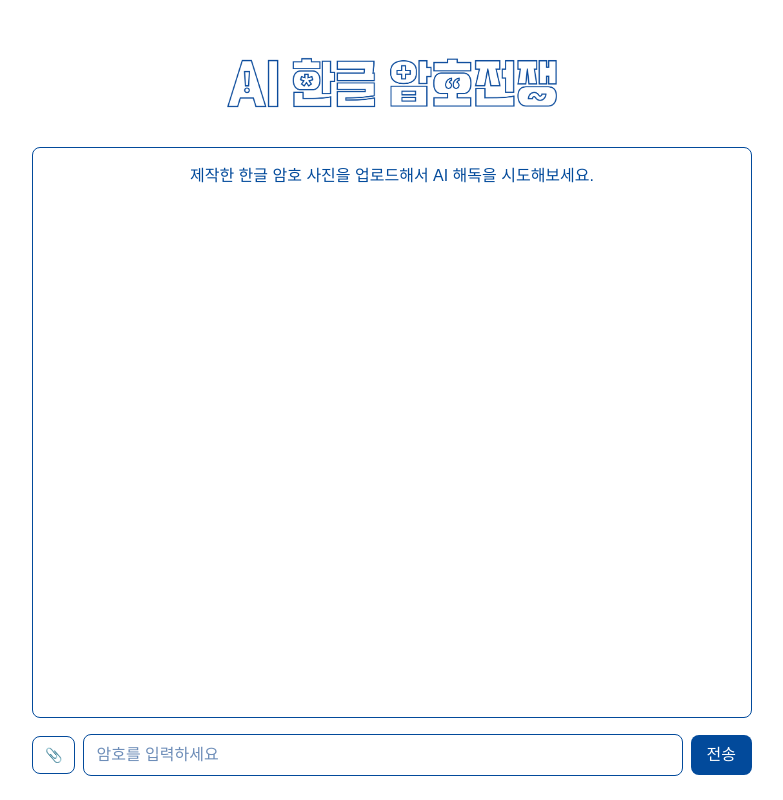
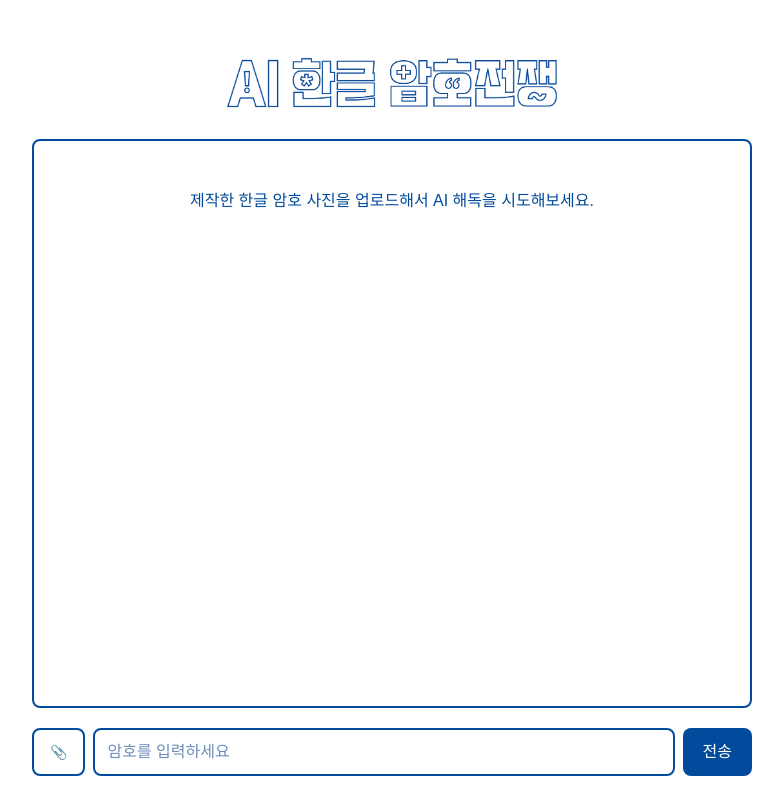
Before and after one commit to OOnsOng/grad_pj_gemini, a Next.js app: page / in a window 1280 px wide. Shown: the whole page, without its empty margins (248-1031 px from the left). Built offline with nearby package versions, Linux system fonts and the light colour scheme.

Commit message:
디자인 수정

```diff
--- a/app/page.tsx
+++ b/app/page.tsx
@@ -15,12 +15,14 @@ export default function Home() {
   const [loading, setLoading] = useState(false);
   const fileInputRef = useRef<HTMLInputElement | null>(null);
 
-  async function onSend() {
-    if (!input && !file) return;
-    if (file) {
+  async function onSend(selectedFile?: File) {
+    const activeFile = selectedFile || file;
+    if (!input && !activeFile) return;
+
+    if (activeFile) {
       const maxBytes = 6 * 1024 * 1024;
       const allowed = ['image/jpeg', 'image/png', 'image/webp'];
-      if (!allowed.includes(file.type)) {
+      if (!allowed.includes(activeFile.type)) {
         setMessages((m) => [
           ...m,
           {
@@ -30,7 +32,7 @@ export default function Home() {
         ]);
         return;
       }
-      if (file.size > maxBytes) {
+      if (activeFile.size > maxBytes) {
         setMessages((m) => [
           ...m,
           { role: 'model', content: '이미지 용량이 너무 큽니다. 최대 6MB.' },
@@ -38,14 +40,17 @@ export default function Home() {
         return;
       }
     }
+
     setLoading(true);
-    const imageBase64 = file ? await toBase64(file) : undefined;
-    const imageMimeType = file?.type;
+    const imageBase64 = activeFile ? await toBase64(activeFile) : undefined;
+    const imageMimeType = activeFile?.type;
 
     const userMsg: ChatMessage = {
       role: 'user',
       content: input,
-      imageUrl: imageBase64 ? URL.createObjectURL(file as File) : undefined,
+      imageUrl: imageBase64
+        ? URL.createObjectURL(activeFile as File)
+        : undefined,
     };
     setMessages((m) => [...m, userMsg]);
     setInput('');
@@ -66,6 +71,7 @@ export default function Home() {
         ],
       }),
     });
+
     const data = await res.json();
     if (!res.ok) {
       setMessages((m) => [
@@ -80,8 +86,8 @@ export default function Home() {
 
   return (
     <main className="flex flex-col h-screen mx-auto max-w-3xl p-4 sm:p-6 text-[#024a9b] bg-white">
-      {/* ✅ 로고 영역 (위 여백 포함) */}
-      <div className="flex justify-center mb-6 mt-6 shrink-0">
+      {/* ✅ 로고 */}
+      <div className="flex justify-center mb-4 mt-6 shrink-0">
         <Image
           src="/logo_big.png"
           alt="AI 한글 암호 전쟁 로고"
@@ -92,11 +98,11 @@ export default function Home() {
         />
       </div>
 
-      {/* ✅ 채팅 영역 (화면 남는 부분을 모두 채움) */}
+      {/* ✅ 채팅 영역 */}
       <div className="flex flex-col flex-grow space-y-3 sm:space-y-4 overflow-hidden">
-        <div className="flex-grow border border-[#024a9b] rounded-lg p-3 sm:p-4 overflow-y-auto bg-white">
+        <div className="flex-grow border-[2px] border-[#024a9b] rounded-lg p-3 sm:p-4 overflow-y-auto bg-white mb-4 sm:mb-5">
           {messages.length === 0 && (
-            <p className="text-[#024a9b] text-sm sm:text-base text-center">
+            <p className="text-[#024a9b] text-sm sm:text-base text-center mt-8">
               제작한 한글 암호 사진을 업로드해서 AI 해독을 시도해보세요.
             </p>
           )}
@@ -130,17 +136,23 @@ export default function Home() {
           </div>
         </div>
 
-        {/* ✅ 입력 영역 (하단 고정 느낌) */}
-        <div className="flex items-center gap-2 w-full shrink-0">
+        {/* ✅ 입력 영역 */}
+        <div className="flex items-stretch gap-2 w-full shrink-0">
           {/* 파일 선택 버튼 */}
-          <label className="flex items-center justify-center bg-white border border-[#024a9b] rounded-lg px-3 py-2 text-sm cursor-pointer whitespace-nowrap flex-shrink-0 hover:bg-[#f0f6ff] transition text-[#024a9b]">
+          <label className="flex items-center justify-center bg-white border-[2px] border-[#024a9b] rounded-lg px-4 text-sm cursor-pointer whitespace-nowrap flex-shrink-0 hover:bg-[#f0f6ff] transition text-[#024a9b] h-11 sm:h-12">
             📎
             <input
               type="file"
               accept="image/*"
               ref={fileInputRef}
-              onChange={(e) => setFile(e.target.files?.[0] || null)}
               className="hidden"
+              onChange={async (e) => {
+                const selected = e.target.files?.[0];
+                if (selected) {
+                  setFile(selected);
+                  await onSend(selected); // ✅ 선택 즉시 자동 전송
+                }
+              }}
             />
           </label>
 
@@ -152,14 +164,14 @@ export default function Home() {
               if (e.key === 'Enter') onSend();
             }}
             placeholder="암호를 입력하세요"
-            className="flex-1 border border-[#024a9b] rounded-lg px-3 py-2 text-sm sm:text-base min-w-0 text-[#024a9b] placeholder-[#6d8db8]"
+            className="flex-1 border-[2px] border-[#024a9b] rounded-lg px-3 text-sm sm:text-base min-w-0 text-[#024a9b] placeholder-[#6d8db8] h-11 sm:h-12"
           />
 
           {/* 전송 버튼 */}
           <button
-            onClick={onSend}
+            onClick={() => onSend()}
             disabled={loading}
-            className="bg-[#024a9b] text-white px-4 py-2 rounded-lg whitespace-nowrap flex-shrink-0 hover:bg-[#013a7c] disabled:opacity-60 text-sm sm:text-base transition"
+            className="bg-[#024a9b] text-white px-5 rounded-lg whitespace-nowrap flex-shrink-0 hover:bg-[#013a7c] disabled:opacity-60 text-sm sm:text-base transition h-11 sm:h-12"
           >
             {loading ? '전송 중...' : '전송'}
           </button>
```
Also changed, not shown: public/logo_bbig.png (added).
